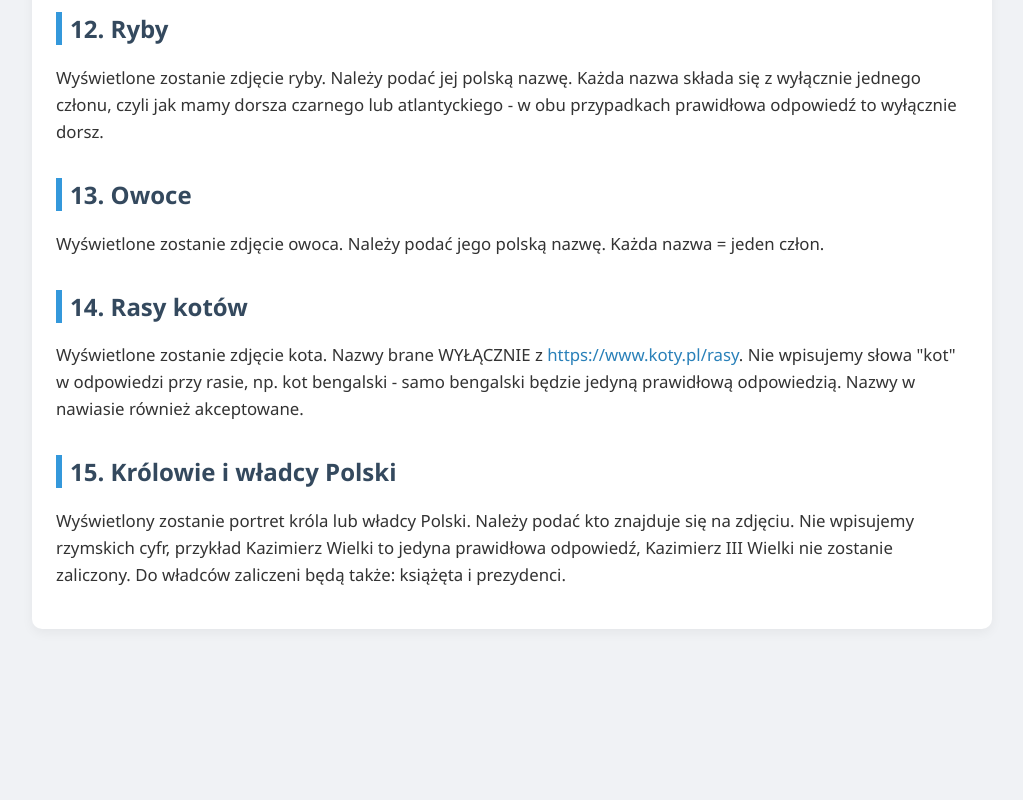
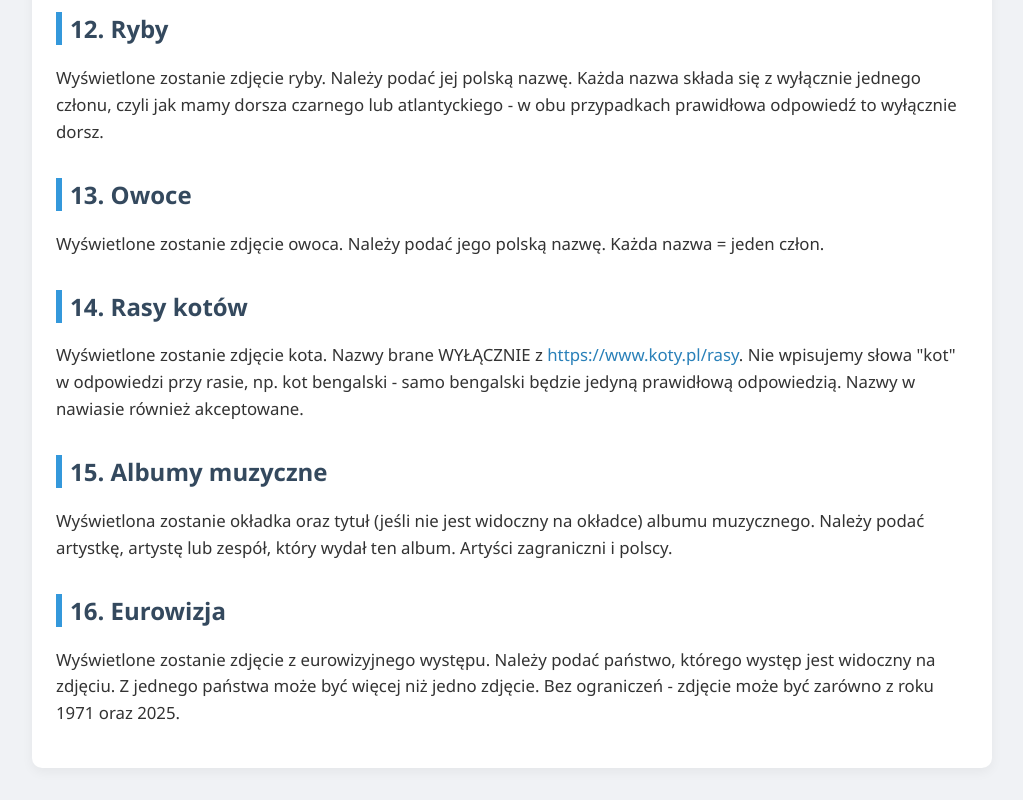
Before and after one commit to JakubDomaradzki/floor_zasady, a plain HTML site: page kategorie.html in a window 1280 px wide. Shown: the part 1831-2631 px from the top of the page, without its empty margins (128-1151 px from the left). Before the commit the page ends 2492 px from the top, so only its background shows below. Drawn offline with Linux system fonts and the light colour scheme.

Commit message:
Update kategorie.html

```diff
--- a/kategorie.html
+++ b/kategorie.html
@@ -103,8 +103,11 @@
     <h2>14. Rasy kotów</h2>
     <p>Wyświetlone zostanie zdjęcie kota. Nazwy brane WYŁĄCZNIE z <a href="https://www.koty.pl/rasy" target="_blank">https://www.koty.pl/rasy</a>. Nie wpisujemy słowa "kot" w odpowiedzi przy rasie, np. kot bengalski - samo bengalski będzie jedyną prawidłową odpowiedzią. Nazwy w nawiasie również akceptowane.</p>
 
-    <h2>15. Królowie i władcy Polski</h2>
-    <p>Wyświetlony zostanie portret króla lub władcy Polski. Należy podać kto znajduje się na zdjęciu. Nie wpisujemy rzymskich cyfr, przykład Kazimierz Wielki to jedyna prawidłowa odpowiedź, Kazimierz III Wielki nie zostanie zaliczony. Do władców zaliczeni będą także: książęta i prezydenci.</p>
+    <h2>15. Albumy muzyczne</h2>
+    <p>Wyświetlona zostanie okładka oraz tytuł (jeśli nie jest widoczny na okładce) albumu muzycznego. Należy podać artystkę, artystę lub zespół, który wydał ten album. Artyści zagraniczni i polscy.</p>
+
+    <h2>16. Eurowizja</h2>
+    <p>Wyświetlone zostanie zdjęcie z eurowizyjnego występu. Należy podać państwo, którego występ jest widoczny na zdjęciu. Z jednego państwa może być więcej niż jedno zdjęcie. Bez ograniczeń - zdjęcie może być zarówno z roku 1971 oraz 2025.</p>
   </div>
 </body>
 </html>
```
